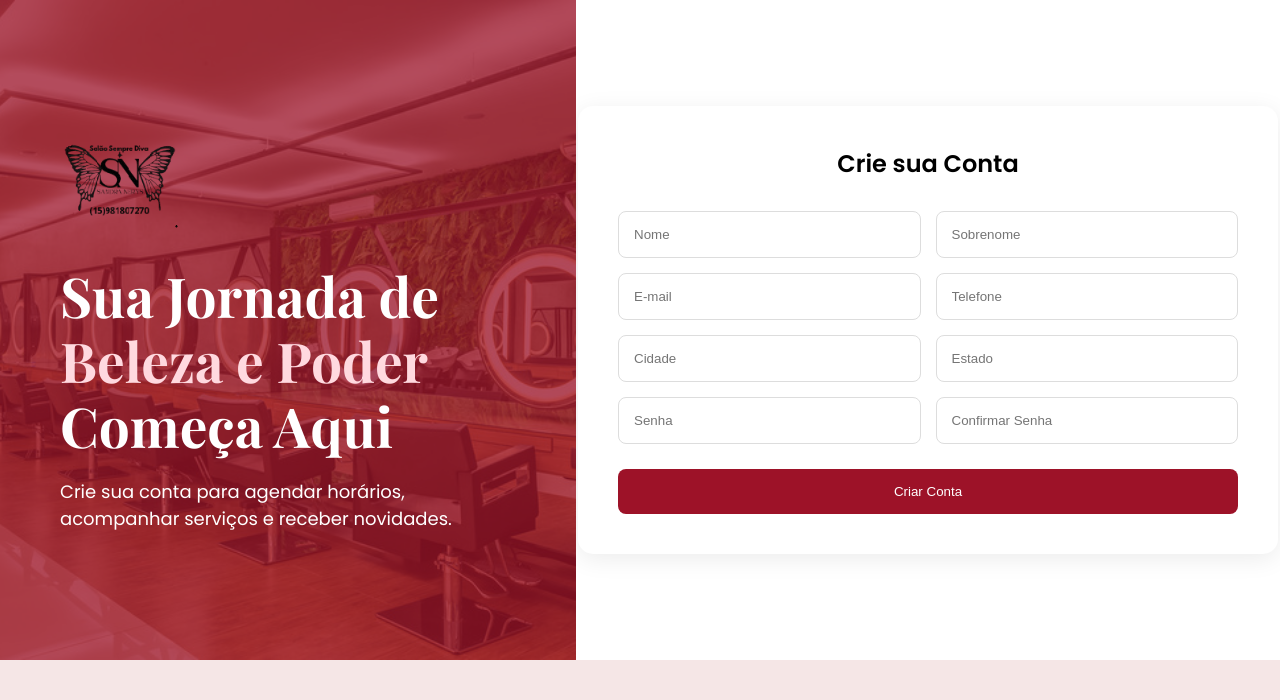
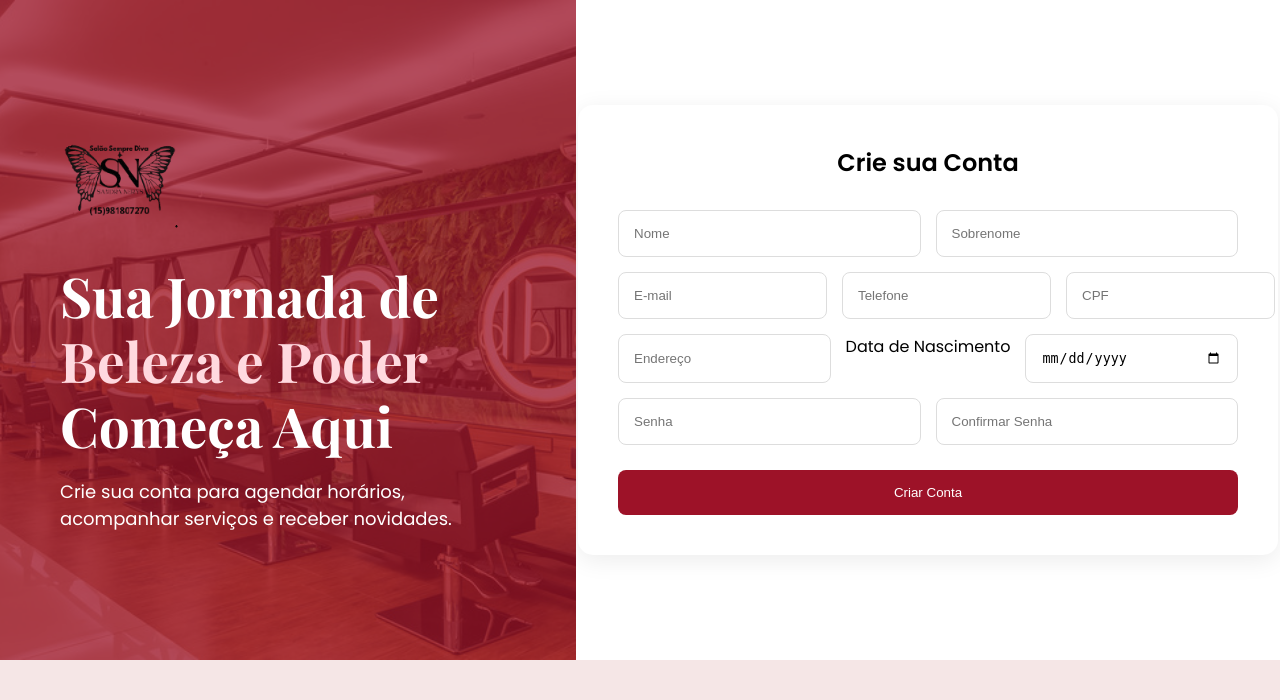
Before and after one commit to Lucas-Miranda-BR/Projeto-TCC, a Laravel app: page /auth/cadastro in a window 1280 px wide. Shown: the part 80-780 px from the top of the page. Run offline with Laravel 10, Linux system fonts and the light colour scheme; parts of the project's set-up code (start-up, migrations or seed data) failed here and were passed over.

Commit message:
12/06/2026

```diff
--- a/resources/views/auth/cadastro.blade.php
+++ b/resources/views/auth/cadastro.blade.php
@@ -61,10 +61,17 @@
                         type="email"
                         placeholder="E-mail"
                     >
+                    <input
+                        type="tel"
+                        placeholder="Telefone"
+                        pattern='[0-9]{11}'
+                    >
+
 
                     <input
-                        type="text"
-                        placeholder="Telefone"
+                        type="number"
+                        placeholder="CPF"
+                        pattern='[0-9]{11}'
                     >
 
                 </div>
@@ -73,12 +80,15 @@
 
                     <input
                         type="text"
-                        placeholder="Cidade"
+                        placeholder="Endereço"
                     >
+                    <label for="data_nascimento">Data de Nascimento</label>
+                    <input
+                    placeholder="Data Nascimento"
+                        type="date"
+                        id="data_nascimento"
+                        name="data_nascimento"
 
-                    <input
-                        type="text"
-                        placeholder="Estado"
                     >
 
                 </div>
--- a/resources/views/cliente/agendamentos.blade.php
+++ b/resources/views/cliente/agendamentos.blade.php
@@ -26,7 +26,7 @@
 
             <div class="servico">
 
-                <img src="{{ asset('images/corte.png') }}" alt="Corte">
+                <img src="{{ asset('public/css/images/trabalho.png') }}" alt="Corte">
 
                 <div>
 
--- a/resources/views/site/home.blade.php
+++ b/resources/views/site/home.blade.php
@@ -19,7 +19,7 @@
 
         <p>Salão de beleza de Sandra Nerys</p>
 
-        <a href="{{ route('site.sobre') }}" class="btn-main">
+        <a href="{{ route('auth.login') }}" class="btn-main">
             Ver mais
         </a>
 
```
